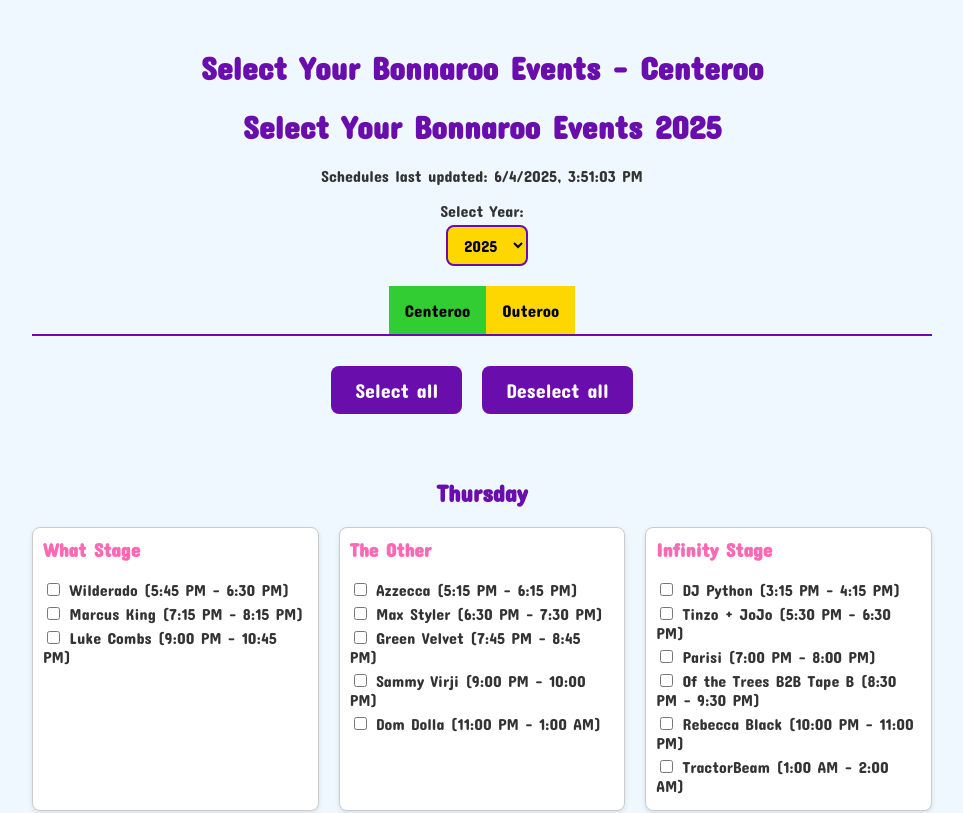
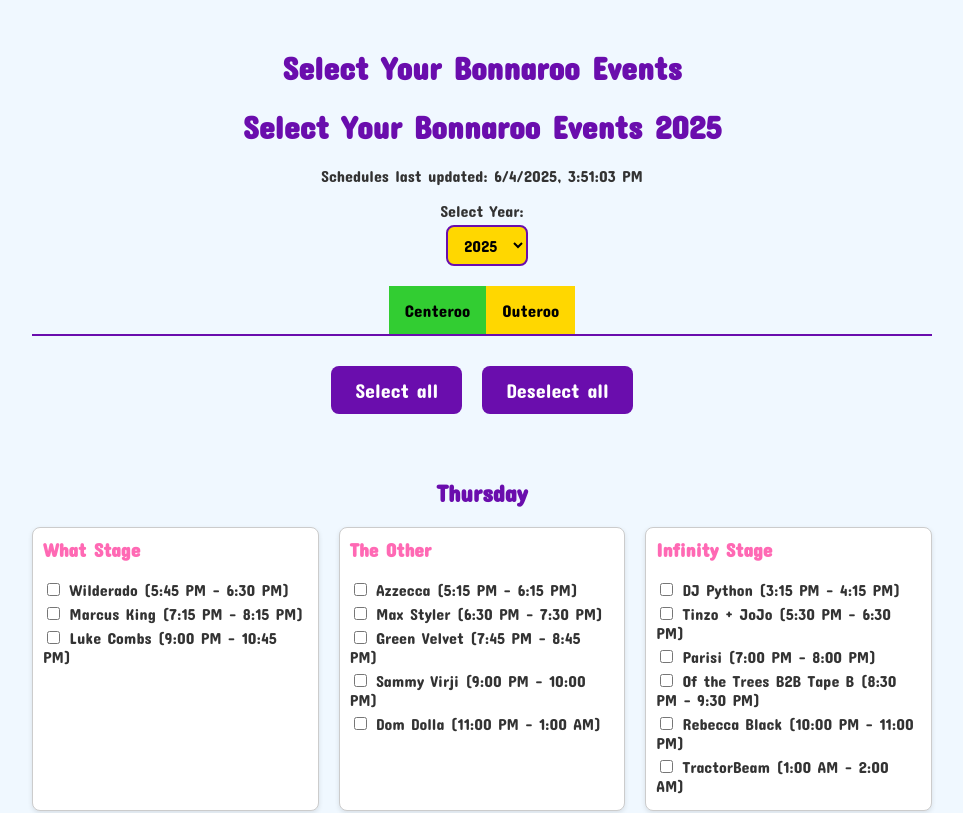
Before and after one commit to CU-Jon/BonnarooPlanner-Static, a React (Create React App) app: page / in a window 1280 px wide. Shown: the top 813 px of the page, without its empty margins (158-1121 px from the left). Built offline with nearby package versions, Linux system fonts and the light colour scheme.

Commit message:
Fix titles, temp. hide the print button

```diff
--- a/src/App.js
+++ b/src/App.js
@@ -1,8 +1,9 @@
 // src/App.js
+
 import React, { useState } from 'react';
 import PlannerBuilder from './components/PlannerBuilder';
 import PlannerView from './components/PlannerView';
-import { APP_TITLE_BUILDER, APP_TITLE_PLANNER } from './config';
+import { BUILDER_TITLE_TEMPLATE, APP_TITLE_PLANNER } from './config';
 
 export default function App() {
   const [view, setView] = useState('builder');
@@ -18,27 +19,24 @@
   }
 
   function handleRestart() {
-    // Simply clear out all state—do NOT reload the page.
     setSelections([]);
     setYear(null);
     setActiveTab('Centeroo');
     setView('builder');
-    // Now the builder view will show with no year set;
-    // YearSelector will detect years and pick the latest automatically.
   }
+
+  // Compute “{yearPart}” text: either empty or “ YYYY”
+  const yearPart = year ? ` ${year}` : '';
 
   return (
     <>
       {view === 'builder' && (
         <>
-          <h1>
-            {APP_TITLE_BUILDER
-              .replace('{year}', year || '')
-              .replace('{tab}', activeTab)}
-          </h1>
+          <h1>{BUILDER_TITLE_TEMPLATE.replace('{yearPart}', yearPart)}</h1>
           <PlannerBuilder onBuild={handleBuild} />
         </>
       )}
+
       {view === 'planner' && (
         <>
           <h1>
--- a/src/components/PlannerView.js
+++ b/src/components/PlannerView.js
@@ -1,3 +1,4 @@
+// src/components/PlannerView.js
 import React, { useEffect } from 'react';
 import {
   timeToMinutes,
@@ -10,7 +11,8 @@
 import {
   PDF_FILENAME_TEMPLATE,
   ICS_FILENAME_TEMPLATE,
-  APP_TITLE_PLANNER
+  APP_TITLE_PLANNER,
+  SHOW_PRINT_BUTTON
 } from '../config';
 
 export default function PlannerView({ selections, year, activeTab, onRestart }) {
@@ -197,9 +199,11 @@
       {buildTable(activeTab)}
 
       <div>
-        <button id="printButton" onClick={() => window.print()}>
-          Print
-        </button>
+        {SHOW_PRINT_BUTTON && (
+          <button id="printButton" onClick={() => window.print()}>
+            Print
+          </button>
+        )}
         <button id="pdfButton" onClick={downloadPDF}>
           Download as PDF
         </button>
--- a/src/config.js
+++ b/src/config.js
@@ -16,8 +16,8 @@
 
 // On-screen titles:
 // {year} and {tab} (Centeroo/Outeroo) will be replaced via .replace()
-export const APP_TITLE_BUILDER = 'Select Your Bonnaroo {year} Events - {tab}';
-export const APP_TITLE_PLANNER = 'Your Bonnaroo {year} Planner - {tab}';
+export const BUILDER_TITLE_TEMPLATE = 'Select Your Bonnaroo Events{yearPart}';
+export const APP_TITLE_PLANNER = 'Bonnaroo {year} Planner - {tab}';
 
 // Filename templates (use .replace('{year}', year).replace('{tab}', activeTab)):
 export const PDF_FILENAME_TEMPLATE = 'Bonnaroo_{year}_Planner_{tab}.pdf';
@@ -25,3 +25,15 @@
 
 // Inside ICS calendar-name (displayed by Outlook/Google Calendar):
 export const ICS_CALENDARNAME_TEMPLATE = 'Bonnaroo {year} Planner - {tab}';
+
+// -----------------------------------
+// NEW: Toggle to show/hide the Print button
+// Set to false to hide “Print” in PlannerView
+// -----------------------------------
+export const SHOW_PRINT_BUTTON = false;
+
+// -----------------------------------
+// NEW: HTML <title> for index.html
+// You can include {year} or {tab} if you wish, but it’s static here
+// -----------------------------------
+export const HTML_TITLE = 'Bonnaroo Planner - {year}';
--- a/src/index.js
+++ b/src/index.js
@@ -1,6 +1,11 @@
+// src/index.js
 import React from 'react';
 import ReactDOM from 'react-dom/client';
 import App from './App';
+import { HTML_TITLE } from './config';
+
+// Set the <title> tag dynamically at startup
+document.title = HTML_TITLE;
 
 const root = ReactDOM.createRoot(document.getElementById('root'));
 root.render(<App />);
```
